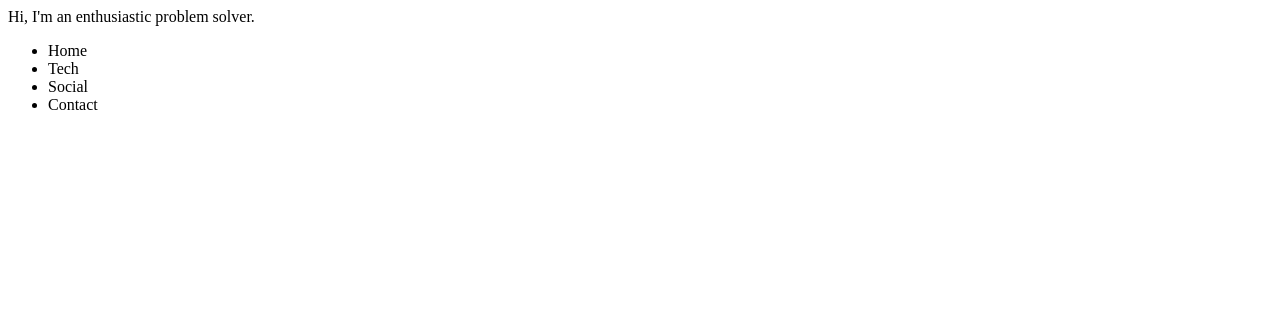
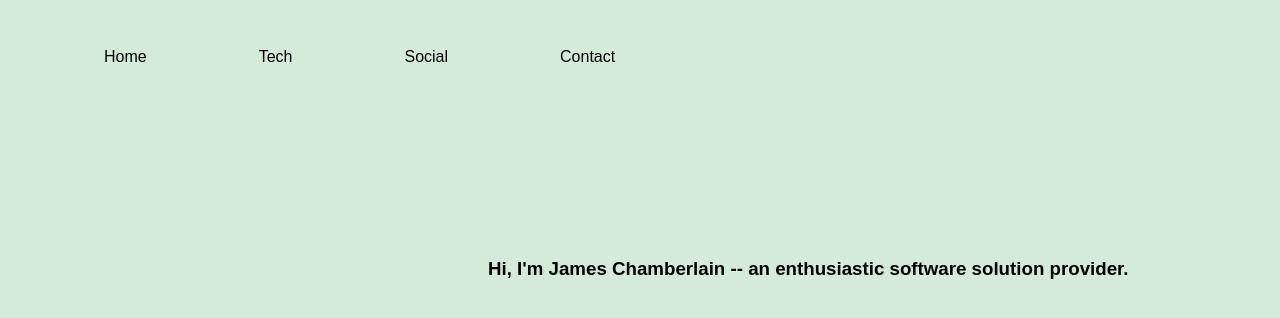
Before and after one commit to James-Z-Zhang00/mywebsite, a plain HTML site: page index.html in a window 1280 px wide. Drawn offline with Linux system fonts and the light colour scheme.

Commit message:
Initial Page

```diff
--- a/index.html
+++ b/index.html
@@ -5,13 +5,56 @@
     <meta name="viewport" content="width=device-width, initial-scale=1.0">
     <title>Hi here's my website</title>
 </head>
+<style>
+    :root {
+        --backgroundColor: #D5EBDA;
+    }
+
+    body {
+        font-family: Arial, Helvetica, sans-serif;
+        background-color: var(--backgroundColor);
+        box-sizing: border-box;
+    }
+
+    ul {
+        display: flex;
+    }
+
+    li {
+        margin: 2.0rem;
+        list-style-type: none;
+    }
+
+    a {
+        padding: 1.0rem 1.5rem;
+    }
+
+    a:hover {
+        background-color: white;
+    }
+
+    #intro-sentence {
+        margin-top: 10rem;
+        margin-left: 30rem;
+
+    }
+
+</style>
 <body>
-    Hi, I'm an enthusiastic problem solver.
-    <ul>
-        <li>Home</li>
-        <li>Tech</li>
-        <li>Social</li>
-        <li>Contact</li>
-    </ul>
+    <nav>
+        <ul>
+        <li><a>Home</a></li>
+        <li><a>Tech</a></li>
+        <li><a>Social</a></li>
+        <li><a>Contact</a></li>
+        </ul>
+    </nav>
+
+    <main>
+        <div id="intro-sentence">
+            <h3>Hi, I'm James Chamberlain -- an enthusiastic software solution provider.</h3>
+        </div>
+    </main>
+
 </body>
 </html>
```
